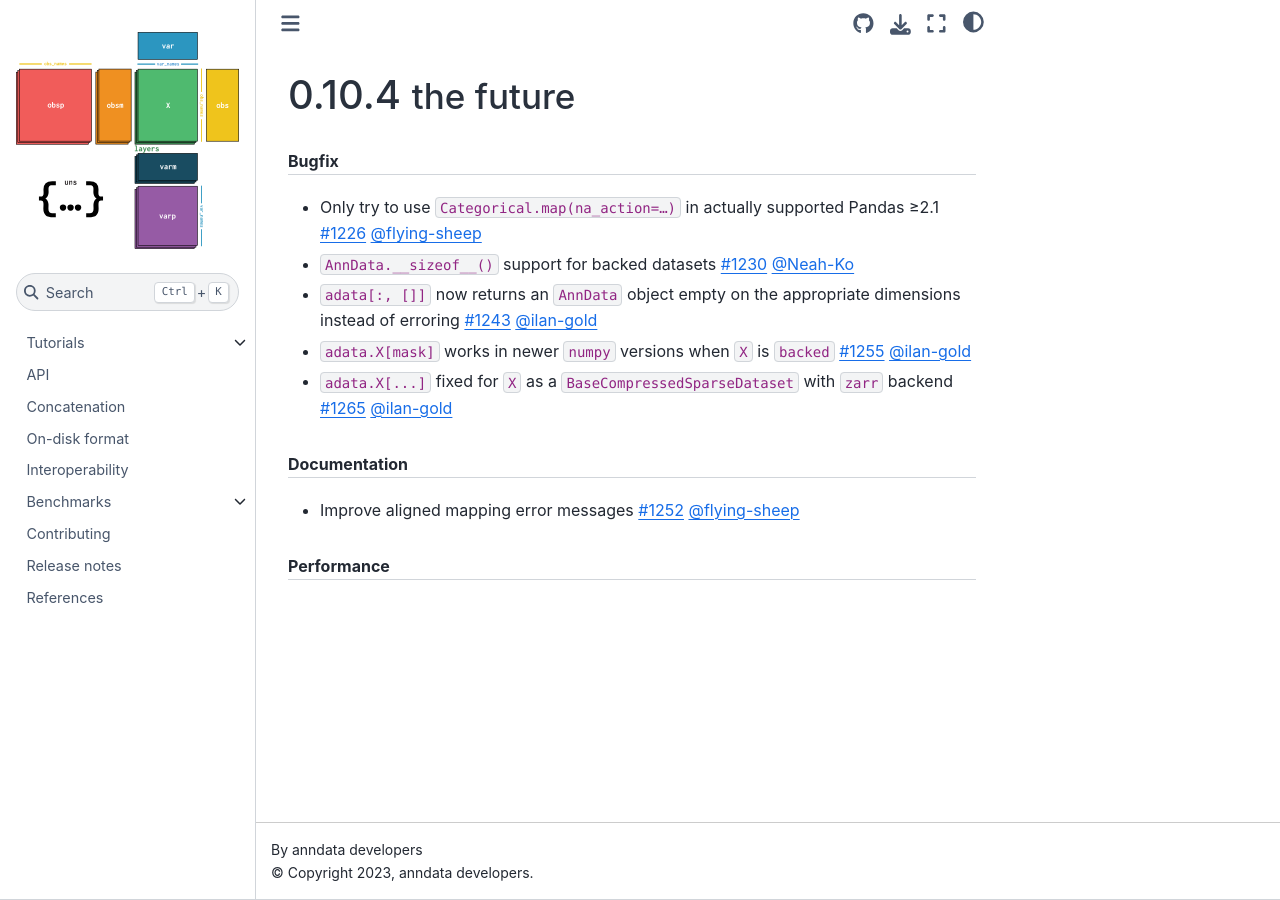
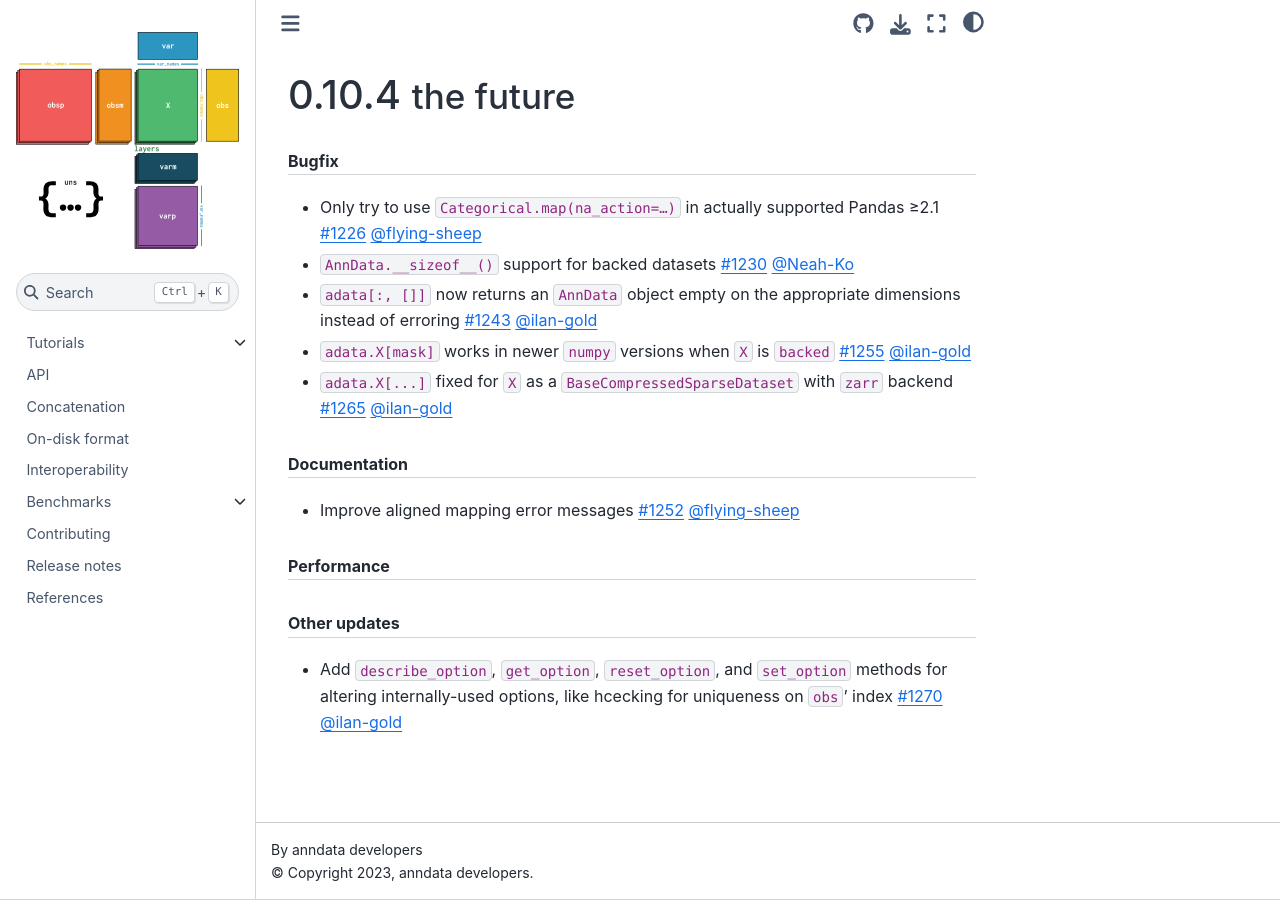
Before and after one commit to scverse/anndata, a Sphinx documentation site: the page built from docs/release-notes/0.10.4.md, in a window 1280 px wide. Built offline with Sphinx 7.4.7 and the Sphinx Book theme 1.1.4, drawn with Linux system fonts in a browser that asks for light colours.

Commit message:
(chore): add release note

````diff
--- a/docs/release-notes/0.10.4.md
+++ b/docs/release-notes/0.10.4.md
@@ -14,3 +14,7 @@
 
 ```{rubric} Performance
 ```
+
+```{rubric} Other updates
+```
+* Add `describe_option`, `get_option`, `reset_option`, and `set_option` methods for altering internally-used options, like hcecking for uniqueness on `obs`' index {pr}`1270` {user}`ilan-gold`
````
